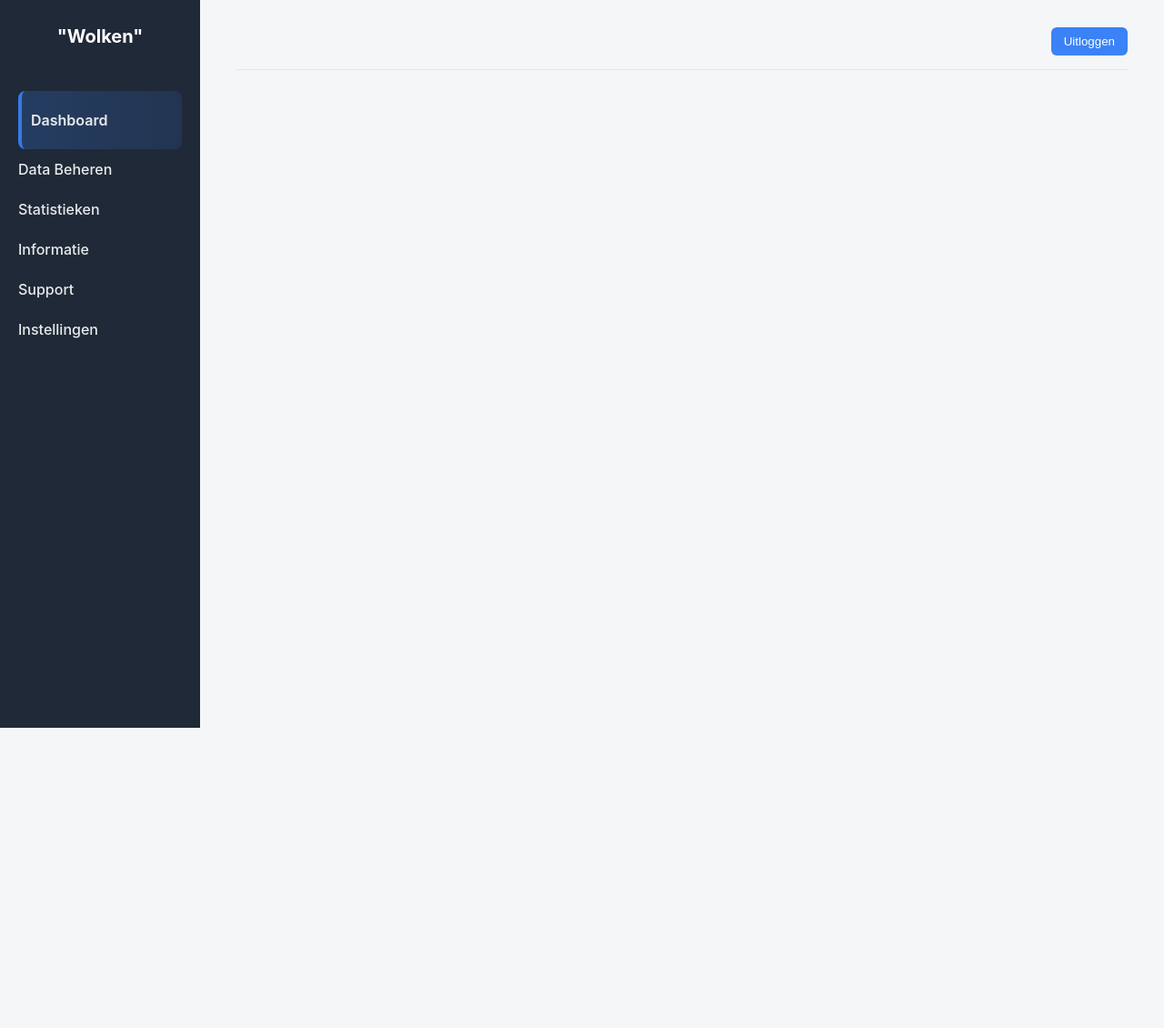
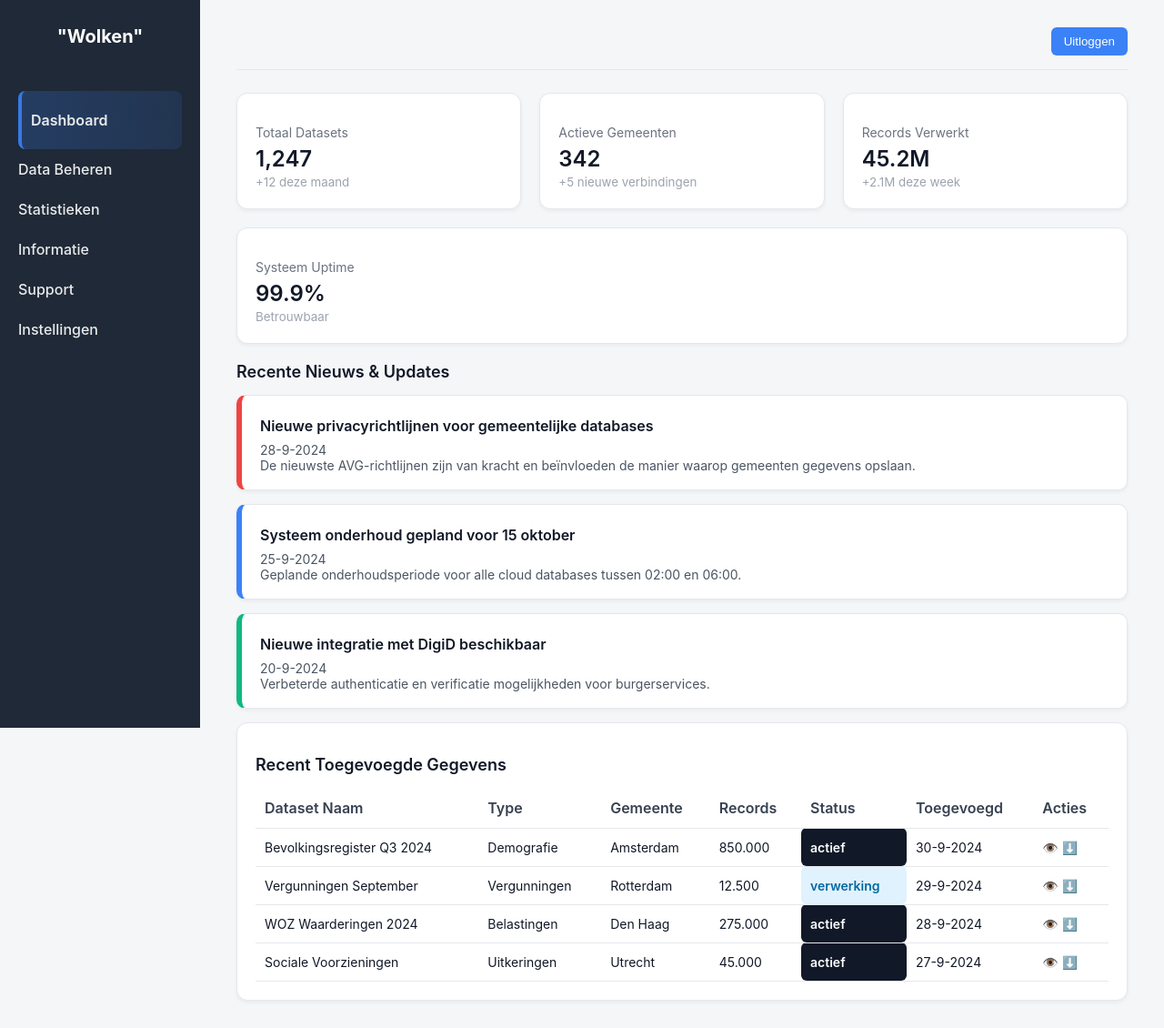
Before and after one commit to Joesra/dooyoogeequu34, a Flask app: page /home in a window 1280 px wide. Shown: the whole page at 91% size. Before the commit the page ends 800 px from the top, so only its background shows below. Run offline with Flask 3, Linux system fonts and the light colour scheme.

Commit message:
alle context dat verwijderd was uit de dashboard pagina terug gezet

```diff
--- a/app/templates/base.html
+++ b/app/templates/base.html
@@ -34,10 +34,109 @@
             <button class="logout">Uitloggen</button>
         </header>
 
-        <section class="mainsection">
-            <div>{% block content %}{% endblock %}</div>
+        <section class="stats">
+            <div class="card">
+                <p>Totaal Datasets</p>
+                <h2>1,247</h2>
+                <small>+12 deze maand</small>
+            </div>
+            <div class="card">
+                <p>Actieve Gemeenten</p>
+                <h2>342</h2>
+                <small>+5 nieuwe verbindingen</small>
+            </div>
+            <div class="card">
+                <p>Records Verwerkt</p>
+                <h2>45.2M</h2>
+                <small>+2.1M deze week</small>
+            </div>
+            <div class="card">
+                <p>Systeem Uptime</p>
+                <h2>99.9%</h2>
+                <small>Betrouwbaar</small>
+            </div>
         </section>
+
+        <section class="news">
+            <h2>Recente Nieuws & Updates</h2>
+            <div class="news-item privacy">
+                <h3>Nieuwe privacyrichtlijnen voor gemeentelijke databases</h3>
+                <p>28-9-2024</p>
+                <p>De nieuwste AVG-richtlijnen zijn van kracht en beïnvloeden de manier waarop gemeenten gegevens
+                    opslaan.</p>
+            </div>
+            <div class="news-item system">
+                <h3>Systeem onderhoud gepland voor 15 oktober</h3>
+                <p>25-9-2024</p>
+                <p>Geplande onderhoudsperiode voor alle cloud databases tussen 02:00 en 06:00.</p>
+            </div>
+            <div class="news-item integratie">
+                <h3>Nieuwe integratie met DigiD beschikbaar</h3>
+                <p>20-9-2024</p>
+                <p>Verbeterde authenticatie en verificatie mogelijkheden voor burgerservices.</p>
+            </div>
+        </section>
+
+        <section class="recent-data">
+            <h2>Recent Toegevoegde Gegevens</h2>
+            <table>
+                <thead>
+                    <tr>
+                        <th>Dataset Naam</th>
+                        <th>Type</th>
+                        <th>Gemeente</th>
+                        <th>Records</th>
+                        <th>Status</th>
+                        <th>Toegevoegd</th>
+                        <th>Acties</th>
+                    </tr>
+                </thead>
+                <tbody>
+                    <tr>
+                        <td>Bevolkingsregister Q3 2024</td>
+                        <td>Demografie</td>
+                        <td>Amsterdam</td>
+                        <td>850.000</td>
+                        <td class="active">actief</td>
+                        <td>30-9-2024</td>
+                        <td>👁️ ⬇️</td>
+                    </tr>
+                    <tr>
+                        <td>Vergunningen September</td>
+                        <td>Vergunningen</td>
+                        <td>Rotterdam</td>
+                        <td>12.500</td>
+                        <td class="processing">verwerking</td>
+                        <td>29-9-2024</td>
+                        <td>👁️ ⬇️</td>
+                    </tr>
+                    <tr>
+                        <td>WOZ Waarderingen 2024</td>
+                        <td>Belastingen</td>
+                        <td>Den Haag</td>
+                        <td>275.000</td>
+                        <td class="active">actief</td>
+                        <td>28-9-2024</td>
+                        <td>👁️ ⬇️</td>
+                    </tr>
+                    <tr>
+                        <td>Sociale Voorzieningen</td>
+                        <td>Uitkeringen</td>
+                        <td>Utrecht</td>
+                        <td>45.000</td>
+                        <td class="active">actief</td>
+                        <td>27-9-2024</td>
+                        <td>👁️ ⬇️</td>
+                    </tr>
+                </tbody>
+    </div>
+
+
+    <section class="mainsection">
+        <div>{% block content %}{% endblock %}</div>
+    </section>
     </div>
 
 </body>
+
 </html>
```
